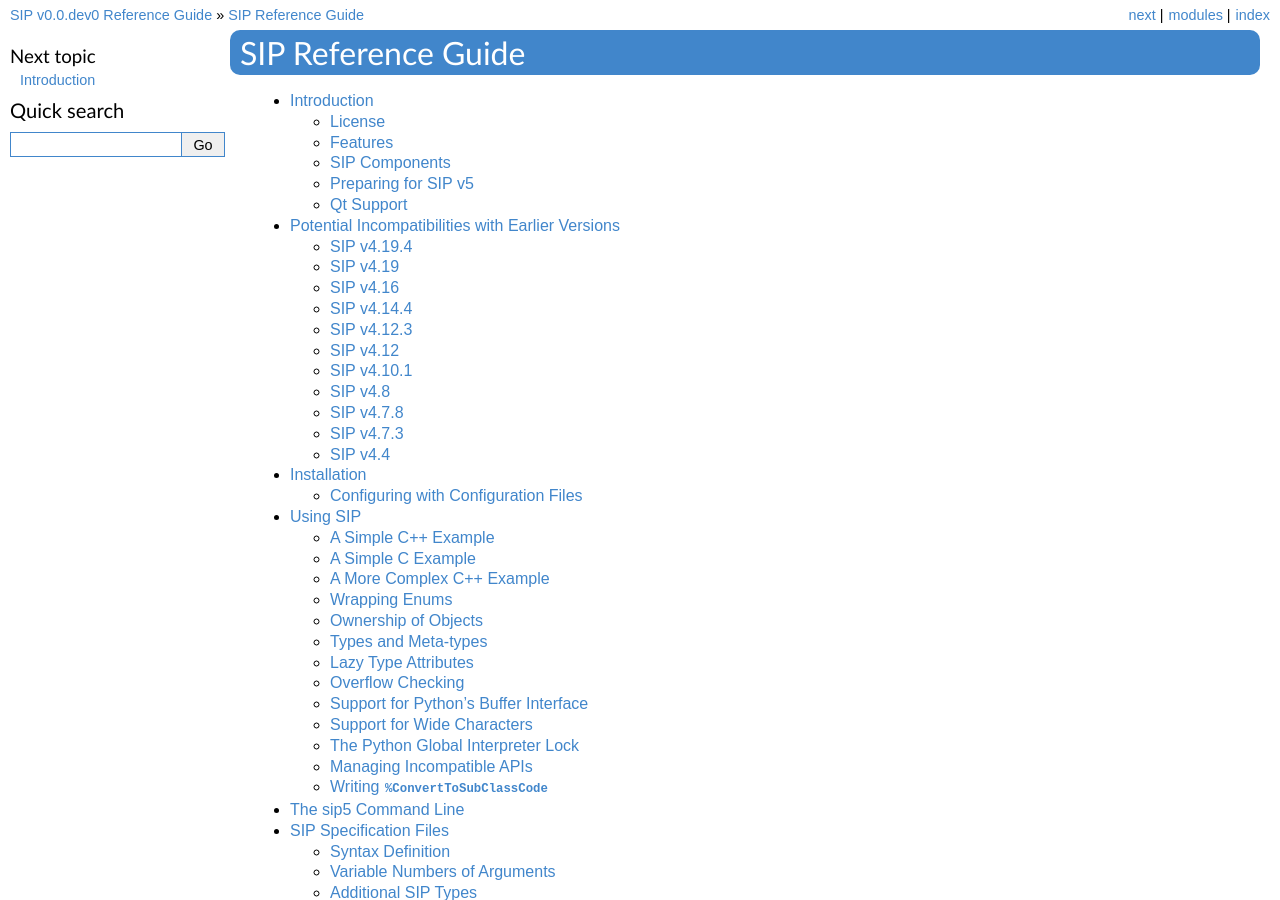
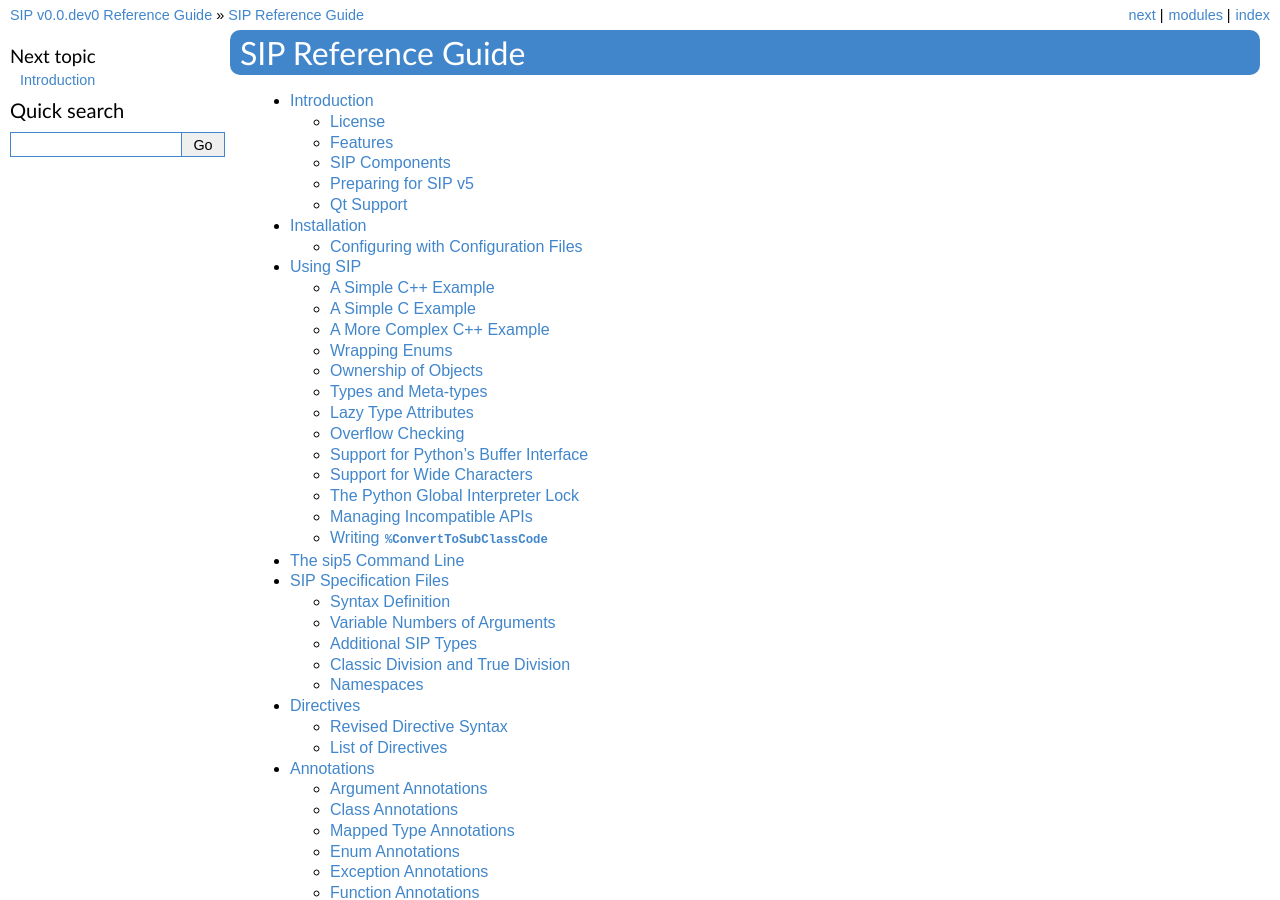
Before and after one commit to teleshoes/python-sip, a Sphinx documentation site: the page built from doc/index.rst, in a window 1280 px wide and 900 px high. Built offline with Sphinx 7.4.7, drawn with Linux system fonts in a browser that asks for light colours; part of the change alters nothing that is shown.

Commit message:
Removed the incompatibilies section.

```diff
--- a/doc/incompatibilities.rst
+++ /dev/null
@@ -1,302 +0,0 @@
-Potential Incompatibilities with Earlier Versions
-=================================================
-
-This section describes incompatibilities introduced by particular versions of
-SIP.  Normally these are the removal of previously deprecated features.
-
-
-SIP v4.19.4
------------
-
-Converting to C/C++ Enums
-*************************
-
-Prior to this version only traditional C/C++ enums were supported.  They are
-implemented with a SIP-generated type that allows integers to be used whenever
-enum members are expected.  Obtaining the integer value of an enum member
-could be done using the standard Python function :c:func:`PyLong_AsLong()` and
-therefore no specific conversion function was provided by the SIP API.
-
-Starting with this version, C++11 scoped enums are also supported and are
-implemented using Python's :py:mod:`enum` module.  The integer values of
-members of these enums cannot be obtained using :c:func:`PyLong_AsLong()` and
-so :c:func:`sipConvertToEnum()` has been added to the SIP API.  This function
-should be used for converting all types of enum.
-
-
-SIP v4.19
----------
-
-Deprecation of Module Version Number
-************************************
-
-Prior to this version, the :directive:`%Module` directive allowed a version
-number to be specified for a module.  This was then checked against the version
-numbers (if specified) of any other modules that imported it.  This was
-intended to detect when binary incompatible modules where being used.
-
-Starting with this version the version number is deprecated and is simply
-ignored.  Other internal changes have eliminated the need for this feature.
-
-
-Generated Type Structures for Imported Types
-********************************************
-
-As described in :ref:`ref-type-structures` SIP generates a *type structure* for
-each C structure, C++ class and namespace, mapped type and named enum.  Prior
-to this version every type structure in a module was automatically available to
-any handwritten code in any module that imported it.
-
-Starting with this version only those type structures needed by the generated
-code are automatically available to handwritten code possibly resulting in
-compiler errors.  Handwritten code should be changed to call
-:c:func:`sipFindType()` to obtain a pointer to the required type structure.
-
-
-SIP v4.16
----------
-
-Prior to this version, if no valid version tag was specified using the
-:option:`-t <sip -t>` command line option to :program:`sip5` then all versions
-of the corresponding timeline were considered disabled.
-
-Starting with this version SIP assumes that the latest version is enabled if no
-valid version tag was specified.  Exactly what is meant by the latest version
-can be changed by using the :option:`-B <sip -B>` command line option to
-define a *backstop* for a timeline.  See the :directive:`%Timeline` directive
-for more details.
-
-
-SIP v4.14.4
------------
-
-Prior to this version, the handwritten code defined by the
-:directive:`%VirtualErrorHandler` directive was called without the Python
-Global Interpreter Lock (GIL) being held and from an arbitrary thread.
-
-Starting with this version the code is called with the GIL being held and from
-the thread that raised the error.  In addition the code is provided a value
-called ``sipGILState`` that may be passed to :c:func:`SIP_RELEASE_GIL` in order
-to release the GIL.  This must be done if the code changes the execution path
-(e.g. by throwing a C++ exception).
-
-
-SIP v4.12.3
------------
-
-Prior to this version, when SIP searches a class hierachy to see if there is a
-Python reimplementation of a virtual C++ method, it ignored any objects that
-were not Python functions or methods.
-
-Starting with this version such an object is not ignored and will be called.
-If it is not callable then a Python exception will be raised.  For example,
-the following code will now raise an excepton because the ``Mixin.event``
-attribute will now be called as it is assumed to be a valid reimplementation of
-``QObject.event()``::
-
-    class Mixin:
-        event = False
-
-    class MyObject(QObject, Mixin):
-        pass
-
-
-SIP v4.12
----------
-
-Prior to this version several directives ignored any enclosing :directive:`%If`
-directive.  Starting with this version all directives are affected by the
-:directive:`%If` directive.
-
-
-SIP v4.10.1
------------
-
-Newly Deprecated Features
-*************************
-
-The following parts of the :ref:`C API <ref-c-api>` are now deprecated (but
-still supported).
-
-- The ``D`` format character of :c:func:`sipParseResult()`.
-
-
-SIP v4.8
---------
-
-__truediv__
-***********
-
-Prior to this version the :meth:`__div__` special method implicitly defined the
-:meth:`__truediv__` special method.  From this version the :meth:`__truediv__`
-special method must be explicitly defined.
-
-
-sipWrapper user Member
-**********************
-
-Prior to this version the :c:type:`sipWrapper` structure had a member called
-:c:type:`user` which is available for handwritten code to use.  From this
-version :c:type:`user` is a member of the :c:type:`sipSimpleWrapper` structure.
-
-:c:type:`sipWrapper` pointers can be safely cast to :c:type:`sipSimpleWrapper`
-pointers, so if your code does something like::
-
-    ((sipWrapper *)obj)->user = an_object_reference;
-
-then you just need to change it to::
-
-    ((sipSimpleWrapper *)obj)->user = an_object_reference;
-
-
-Removal of Previously Deprecated Features
-*****************************************
-
-The following parts of the :ref:`C API <ref-c-api>` have been removed.
-
-- The ``a``, ``A``, ``M``, ``N``, ``O``, ``P`` and ``T`` format characters
-  from :c:func:`sipBuildResult()` and :c:func:`sipCallMethod()`.
-
-- The ``a``, ``A``, ``L`` and ``M`` format characters from
-  :c:func:`sipParseResult()`.
-
-- :c:func:`sipConvertToCpp()`
-
-- :c:func:`sipIsSubClassInstance()`
-
-- :c:func:`sipTransfer()`
-
-- The :func:`transfer` function of the :mod:`sip` module.
-
-- The old-style generated type convertors.
-
-In addition the ``-a`` command line option to :file:`configure.py` has
-been removed.
-
-
-Removal of PyQt-specific Features
-*********************************
-
-The following PyQt-specific support functions have been removed.
-
-- :c:func:`sipConnectRx()`
-
-- :c:func:`sipDisconnectRx()`
-
-- :c:func:`sipEmitSlot()`
-
-- :c:func:`sipGetSender()`
-
-
-Newly Deprecated Features
-*************************
-
-The following parts of the :ref:`C API <ref-c-api>` are now deprecated (but
-still supported).
-
-- The :ref:`ref-type-objects`.
-
-- The :ref:`ref-enum-type-objects`.
-
-- :c:func:`sipConvertFromInstance()`
-
-- :c:func:`sipConvertFromMappedType()`
-
-- :c:func:`sipConvertFromNamedEnum()`
-
-- :c:func:`sipConvertFromNewInstance()`
-
-- :c:func:`sipCanConvertToInstance()`
-
-- :c:func:`sipCanConvertToMappedType()`
-
-- :c:func:`sipConvertToInstance()`
-
-- :c:func:`sipConvertToMappedType()`
-
-- :c:func:`sipForceConvertToInstance()`
-
-- :c:func:`sipForceConvertToMappedType()`
-
-- :c:func:`sipClassName()`
-
-- :c:func:`sipFindClass()`
-
-- :c:func:`sipFindNamedEnum()`
-
-- :c:func:`sipFindMappedType()`
-
-- :c:func:`sipGetWrapper()`
-
-- :c:func:`sipReleaseInstance()`
-
-- :c:func:`sipReleaseMappedType()`
-
-- :c:func:`sipWrapper_Check()`
-
-- The ``B``, ``C`` and ``E`` format characters of :c:func:`sipBuildResult()`
-  and :c:func:`sipCallMethod()`.
-
-- The ``s``, ``C`` and ``E`` format characters of :c:func:`sipParseResult()`.
-
-
-SIP v4.7.8
-----------
-
-Automatic int to Enum Conversions
-*********************************
-
-This version allows a Python ``int`` object to be passed whenever an enum is
-expected.  This can mean that two signatures that were different with prior
-versions are now the same as far as Python is concerned.
-
-The :aanno:`Constrained` argument annotation can now be applied to an enum
-argument to revert to the earlier behaviour.
-
-
-SIP v4.7.3
-----------
-
-Complementary Comparison Operators
-**********************************
-
-Prior to this version SIP did not automatically generate missing complementary
-comparison operators.  Typically this was worked around by adding them
-explicitly to the .sip files, even though they weren't implemented in C++ and
-relied on the C++ compiler calling the complementary operator that was
-implemented.
-
-A necessary change to the code generator meant that this not longer worked and
-so SIP was changed to automatically generate any missing complementary
-operators.  If you have added such operators explicitly then you should remove
-them or make them dependent on the particular version of SIP.
-
-
-SIP v4.4
---------
-
-%ConvertFromTypeCode and %ConvertToTypeCode
-*******************************************
-
-Handwritten :directive:`%ConvertFromTypeCode` and
-:directive:`%ConvertToTypeCode` now have the responsibility for implementing
-the :aanno:`Transfer` and :aanno:`TransferBack` annotations.
-
-
-SIP_BUILD
-*********
-
-The :c:macro:`SIP_BUILD` C preprocessor symbol has been removed.
-
-
-Newly Deprecated Features
-*************************
-
-The following parts of the :ref:`C API <ref-c-api>` are now deprecated (but
-still supported).
-
-- The old-style generated type convertors.
-
-- :c:func:`sipConvertToCpp()`
-
-- :c:func:`sipIsSubClassInstance()`
--- a/doc/index.rst
+++ b/doc/index.rst
@@ -5,7 +5,6 @@ SIP Reference Guide
     :maxdepth: 2
 
     introduction
-    incompatibilities
     installation
     using
     command_line
```
